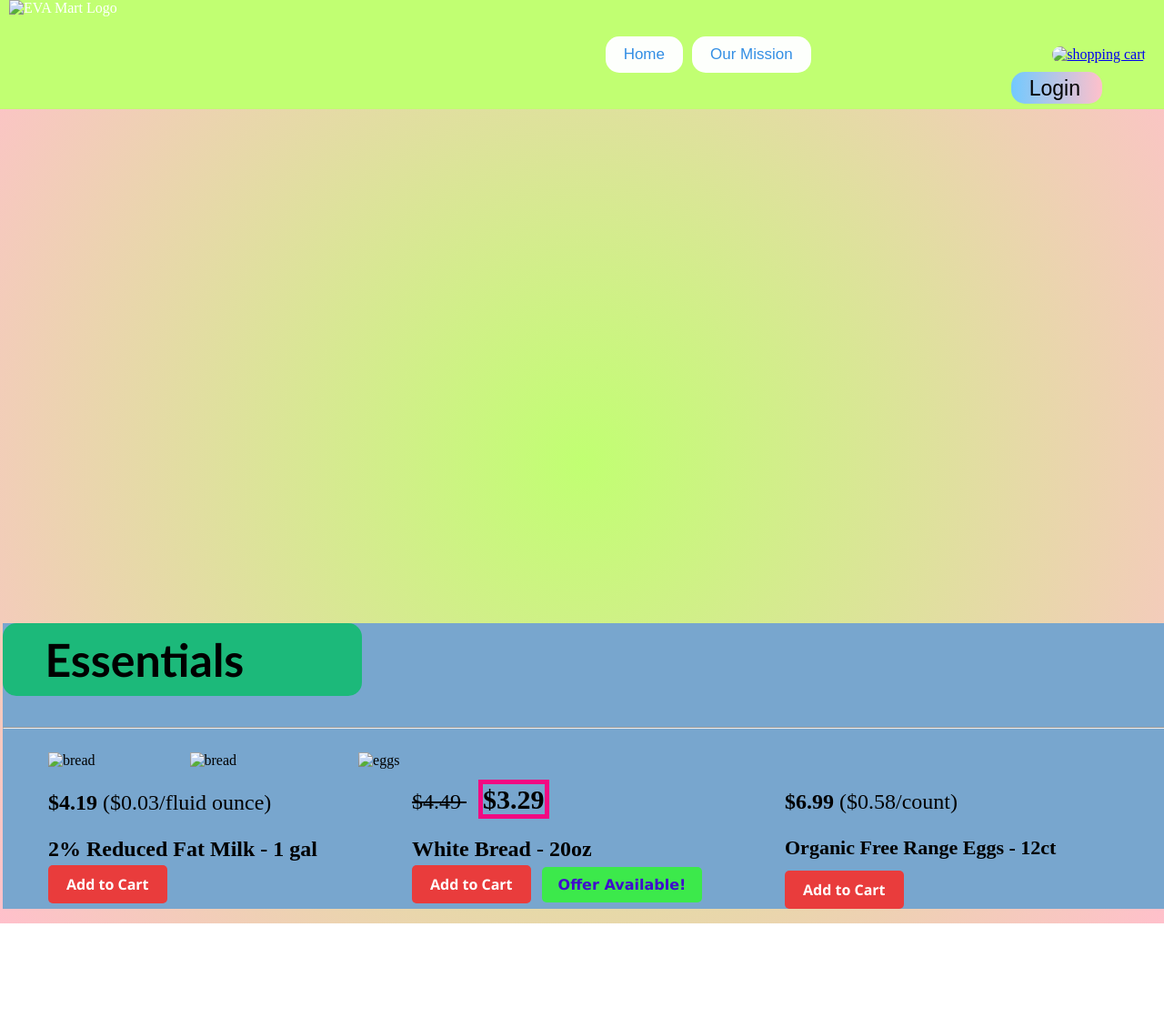
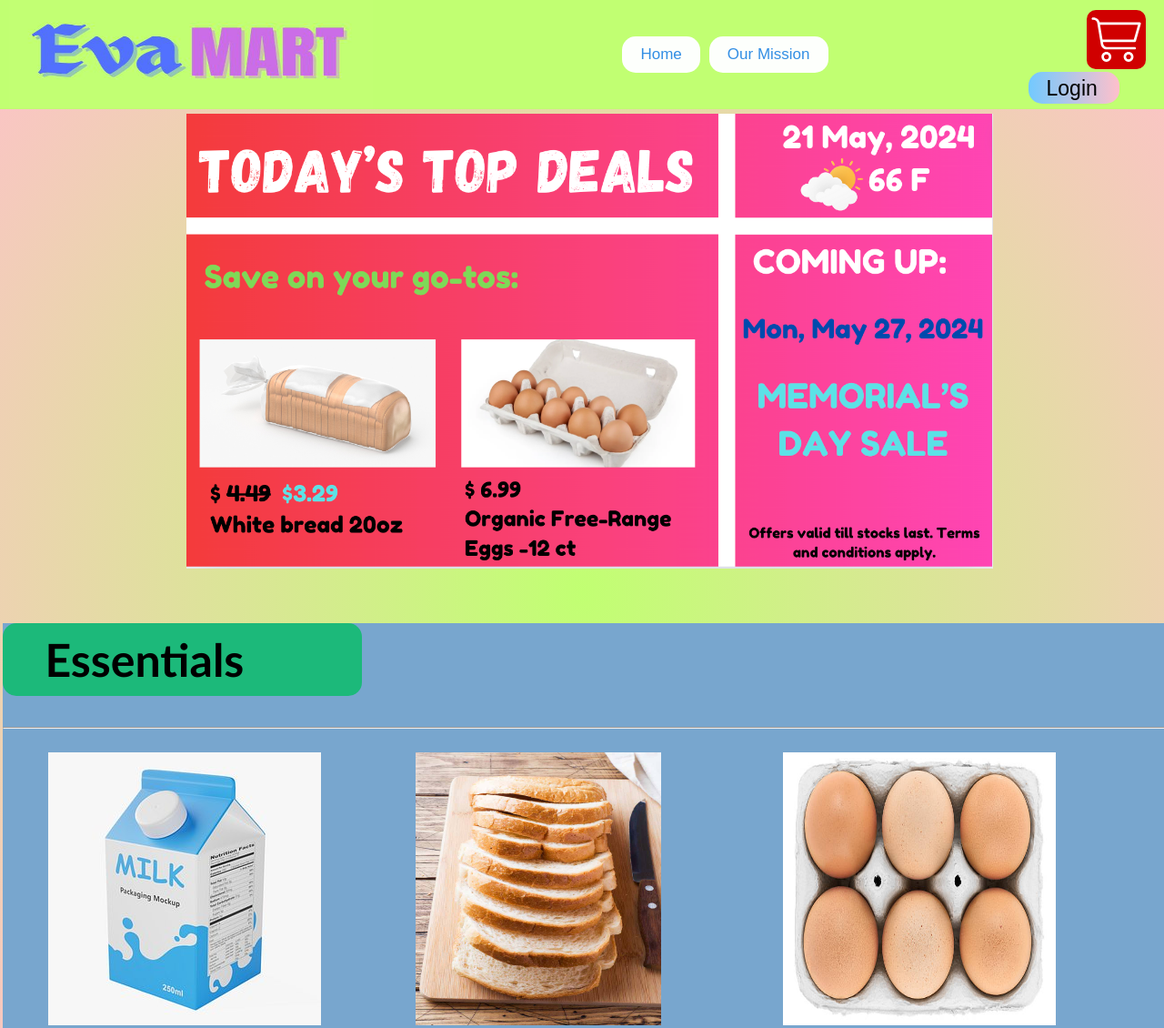
Before and after one commit to Desperado1736/CSC-317-Group-Project-2, a website: page views/index.html in a window 1280 px wide. Shown: the top 1130 px of the page at 91% size. Before the commit the page ends 1015 px from the top, so only its background shows below. Drawn offline with Linux system fonts and the light colour scheme; files that its build step writes are made by us from their sources.

Commit message:
changed pathing

```diff
--- a/styles/landingPage.css
+++ b/styles/landingPage.css
@@ -96,7 +96,7 @@
     background-repeat: no-repeat;
     margin-top: 125px;
     background-size: contain;
-        background: url(./slide1.png) center/auto 100% no-repeat;
+        background: url(../resources/slide1.png) center/auto 100% no-repeat;
         transition: background 0.5s ease;
         z-index: 1;
     }
--- a/views/index.html
+++ b/views/index.html
@@ -4,13 +4,13 @@
     <meta charset="UTF-8">
     <meta name="viewport" content="width=, initial-scale=1.0">
     <title>Main Page</title>
-    <link rel="stylesheet" href="landingPage.css">
+    <link rel="stylesheet" href="../styles/landingPage.css">
 </head>
 
 <body>
     <header>
         <div class="container">
-            <img src="Logo.jpeg" alt="EVA Mart Logo"/>
+            <img src="../resources/Logo.jpeg" alt="EVA Mart Logo"/>
             <div class="tabs">
                 <a href="./login.html" class="tab">Home</a>
                 <a href="#" class="tab">Our Mission</a>
@@ -20,7 +20,7 @@
             </div>
 
                 <a href="./login.html" class="shopping-cart">
-                    <img src="shopping-cart.svg" alt="shopping cart"/>
+                    <img src="../resources/shopping-cart.svg" alt="shopping cart"/>
                 </a>
 
         </div>
@@ -32,10 +32,10 @@
     <script>
         const banner = document.querySelector('.banner');
         const images= [
-            './slide2.png',
-            './slide3.png',
-            './slide4.png',
-            './slide1.png'
+            '../resources/slide2.png',
+            '../resources/slide3.png',
+            '../resources/slide4.png',
+            '../resources/slide1.png'
 
         ]
 
@@ -58,9 +58,9 @@
     <h1> &nbsp;&nbsp;&nbsp;Essentials </h1>
     <hr>
         <br>
-        <img class="milk-image" src="./item-milk.jpeg" alt="bread"/>
-        <img class="bread-image" src="./item-bread.jpeg" alt="bread"/>
-        <img class="eggs-image" src="./item-eggs.jpeg" alt="eggs"/>
+        <img class="milk-image" src="../resources/item-milk.jpeg" alt="bread"/>
+        <img class="bread-image" src="../resources/item-bread.jpeg" alt="bread"/>
+        <img class="eggs-image" src="../resources/item-eggs.jpeg" alt="eggs"/>
 
 
 
```
